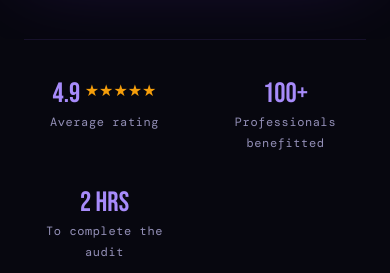
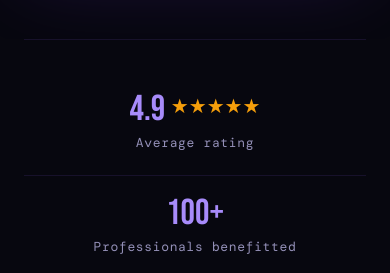
Before and after one commit to akshaykumariitr0404/scientific-focus-audit, a plain HTML site: page index.html in a window 390 px wide. Shown: the part 851-1124 px from the top of the page. Drawn offline with nearby package versions, Linux system fonts and the light colour scheme.

Commit message:
Fix mobile stats layout: stack vertically and increase size
Co-Authored-By: Claude Sonnet 4.6 <noreply@anthropic.com>

```diff
--- a/index.html
+++ b/index.html
@@ -998,11 +998,13 @@
     .btn-primary { width: 100%; justify-content: center; }
     .price-note { text-align: center; }
 
-    /* Stats — 2-column grid */
-    .stats-bar { grid-template-columns: 1fr 1fr; gap: 20px; }
-    .stat-item + .stat-item { border-left: none; }
-    .stat-number { font-size: 28px; }
-    .stat-stars { font-size: 16px; }
+    /* Stats — single column, stacked */
+    .stats-bar { grid-template-columns: 1fr; gap: 0; }
+    .stat-item { padding: 20px 0; }
+    .stat-item + .stat-item { border-left: none; border-top: 1px solid var(--border); }
+    .stat-number { font-size: 36px; }
+    .stat-label { font-size: 13px; }
+    .stat-stars { font-size: 20px; }
 
     /* Nav */
     .nav-logo { display: none; }
```
